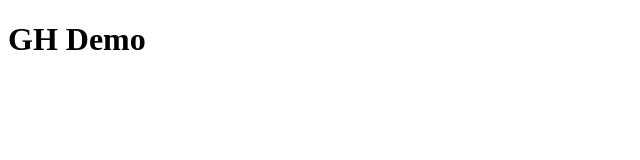
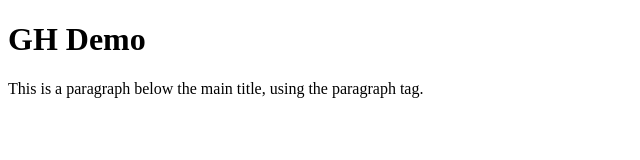
Before and after one commit to designismypassion/gh-demo, a plain HTML site: page index.html in a window 1280 px wide. Shown: the whole page, without its empty margins (0-640 px from the left). Drawn offline with Linux system fonts and the light colour scheme.

Commit message:
Create a paragraph tag

```diff
--- a/index.html
+++ b/index.html
@@ -7,5 +7,7 @@
 </head>
 <body>
     <h1>GH Demo</h1>
+
+    <p>This is a paragraph below the main title, using the paragraph tag.</p>
 </body>
 </html>
```
